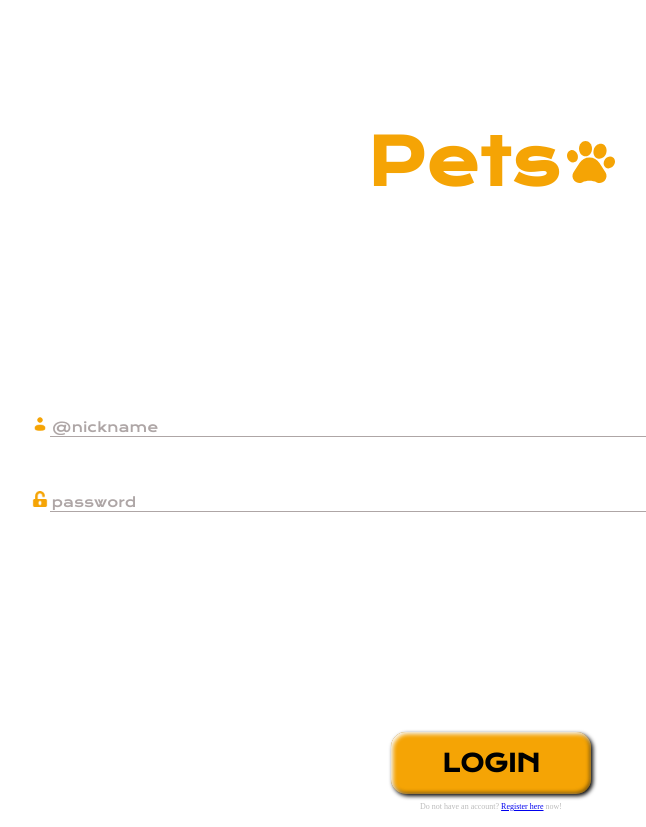
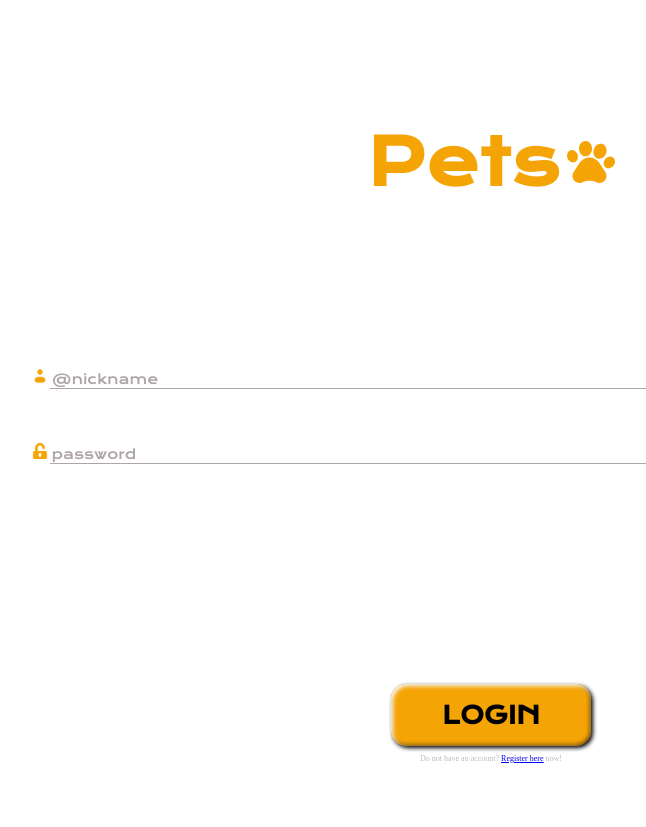
Before and after one commit to ViniciusQueiroz327/Pets, a React (Create React App) app: page / in a window 1280 px wide. Shown: the whole page, without its empty margins (149-795 px from the left). After the commit the page ends 800 px from the top, so only its background shows below. Built offline with nearby package versions, Linux system fonts and the light colour scheme.

Commit message:
fixing div size

```diff
--- a/src/pages/Login/style.css
+++ b/src/pages/Login/style.css
@@ -6,7 +6,7 @@
 }
 
 .login {
-    margin-top: 9rem;
+    margin-top: 6rem;
 }
 
 .inputs {
```
